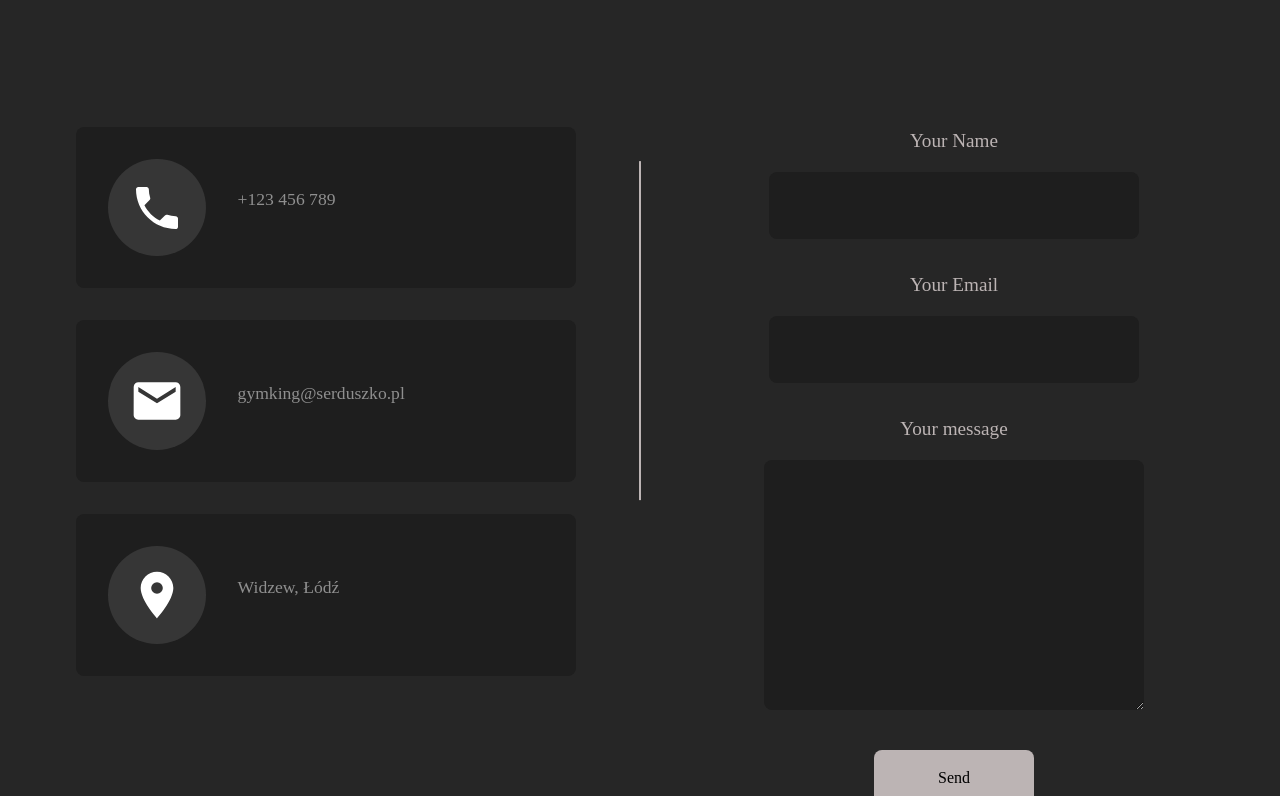
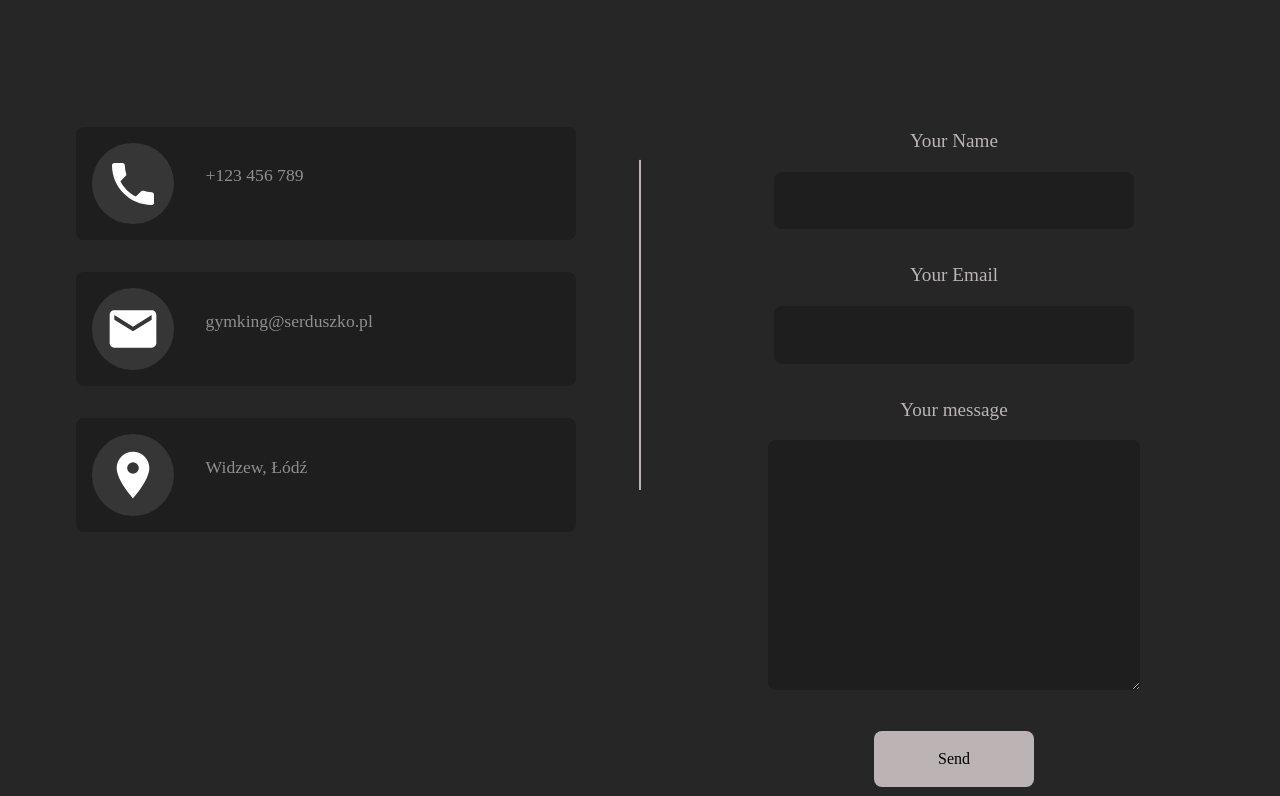
Before and after one commit to bakuganmw/front-gym, a React (Create React App) app: page / in a window 1280 px wide. Shown: the part 1902-2698 px from the top of the page. Built offline with nearby package versions, Linux system fonts and the light colour scheme.

Commit message:
padding changes

```diff
--- a/src/components/ContactSection/ContactForm.js
+++ b/src/components/ContactSection/ContactForm.js
@@ -16,7 +16,7 @@ const FormStyle = styled.form`
   textarea {
     width: 100%;
     font-size: 1.2rem;
-    padding: 1.2rem;
+    padding: 0.9rem;
     color: var(--gray-1);
     background-color: var(--deep-dark);
     outline: none;
--- a/src/components/ContactSection/ContactInfoItem.js
+++ b/src/components/ContactSection/ContactInfoItem.js
@@ -4,7 +4,7 @@ import styled from 'styled-components';
 import PText from './PText';
 
 const ItemStyles = styled.div`
-  padding: 2rem;
+  padding: 1rem;
   background-color: var(--deep-dark);
   display: flex;
   align-items: center;
@@ -14,7 +14,7 @@ const ItemStyles = styled.div`
   .icon {
     color: var(--white);
     background-color: var(--gray-2);
-    padding: 1.3rem;
+    padding: 0.8rem;
     display: flex;
     align-items: center;
     justify-content: center;
```
